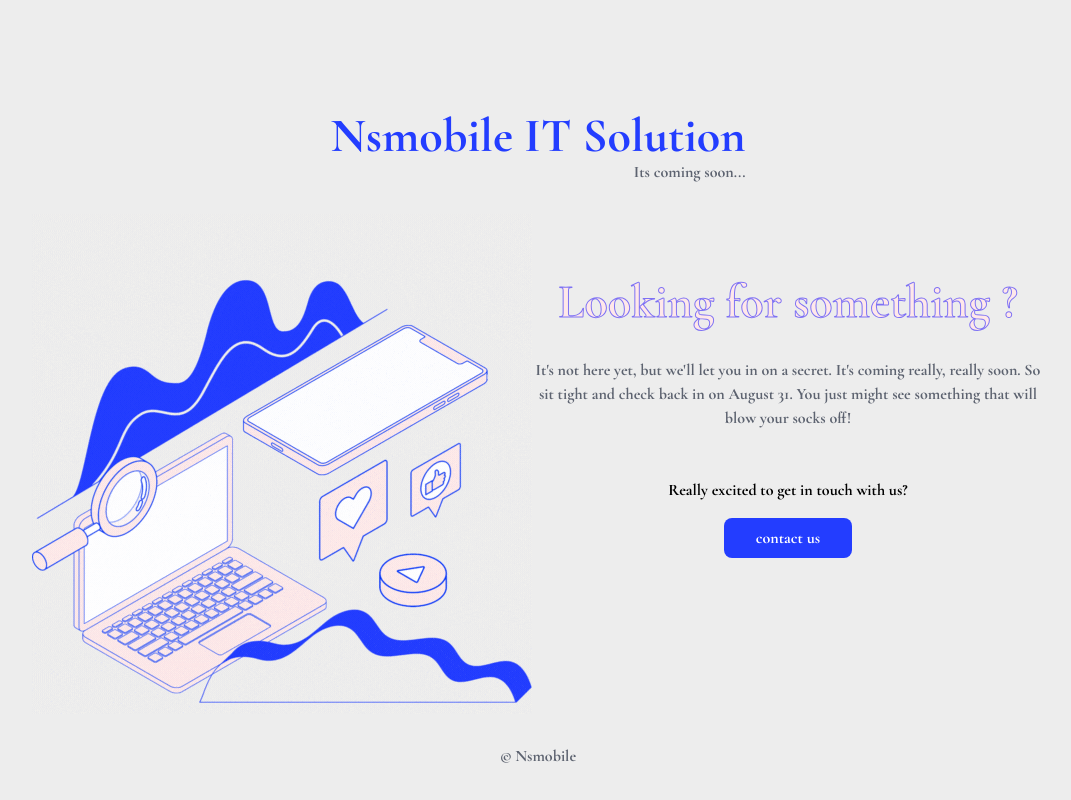
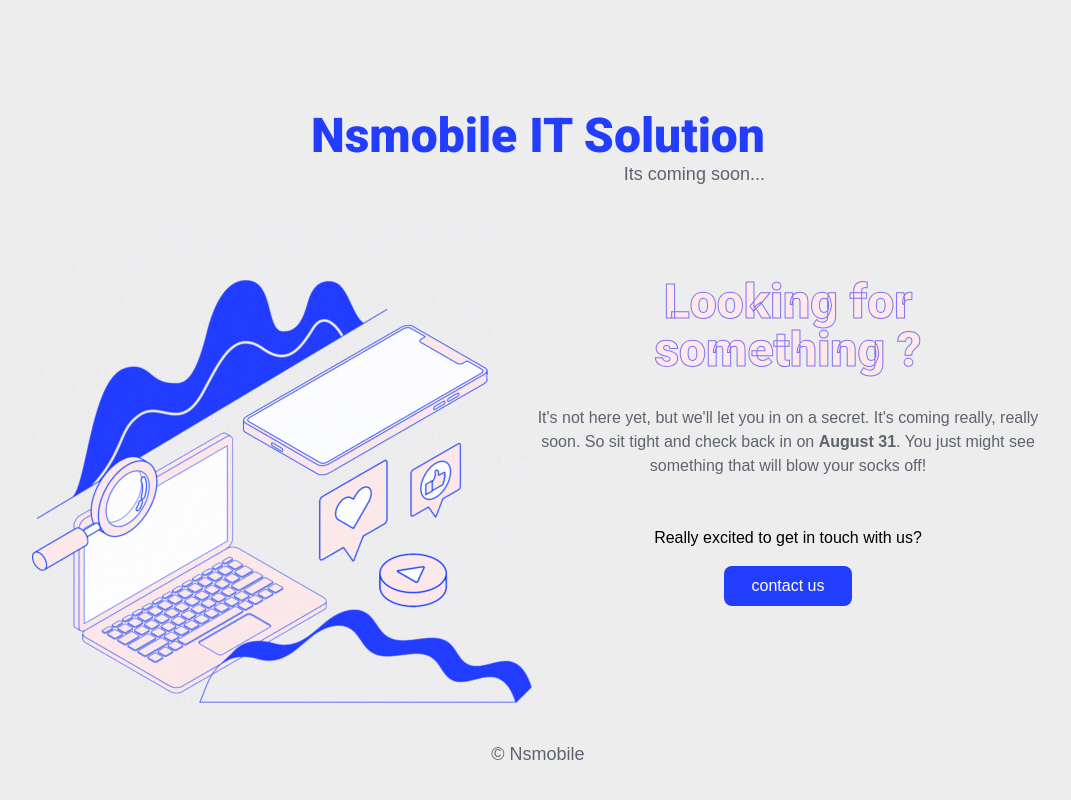
Before and after one commit to PireJoseph/nsmobile.be, an Astro site: page / in a window 1280 px wide. Shown: the whole page, without its empty margins (102-1173 px from the left). Built offline with nearby package versions, Linux system fonts and the light colour scheme; Astro itself is replaced by a stand-in of ours.

Commit message:
fix(style): use google fonts

```diff
--- a/src/layouts/BaseLayout.astro
+++ b/src/layouts/BaseLayout.astro
@@ -12,6 +12,12 @@ const { title = 'NSmobile.be' } = Astro.props;
 		<meta charset='UTF-8' />
 		<meta name='viewport' content='width=device-width' />
 		<link rel='icon' type='image/svg+xml' href='/favicon.svg' />
+		<link rel='preconnect' href='https://fonts.googleapis.com' />
+		<link rel='preconnect' href='https://fonts.gstatic.com' crossorigin />
+		<link
+			href='https://fonts.googleapis.com/css2?family=Nunito:wght@500&family=Roboto:wght@900&display=swap'
+			rel='stylesheet'
+		/>
 		<meta name='generator' content={Astro.generator} />
 		<title>{title}</title>
 	</head>
@@ -23,8 +29,7 @@ const { title = 'NSmobile.be' } = Astro.props;
 </html>
 <style is:global>
 	@font-face {
-		font-family: 'CormorantGaramond';
-		src: url('/fonts/CormorantGaramond-Bold.ttf');
+		font-family: 'Nunito', sans-serif;
 		font-weight: normal;
 		font-style: normal;
 		font-display: swap;
--- a/src/pages/index.astro
+++ b/src/pages/index.astro
@@ -11,10 +11,12 @@ export const prerender = true;
 		<head>
 			<div>
 				<h1
-					class='text-center text-xl font-black text-primary lg:mt-20 lg:text-5xl'>
+					class='text-center text-4xl font-black text-primary lg:mt-20 lg:text-5xl'>
 					Nsmobile IT Solution
 				</h1>
-				<p class='text-right text-shadow'>Its coming soon...</p>
+				<p class='text-right text-sm text-shadow lg:text-lg'>
+					Its coming soon...
+				</p>
 			</div>
 		</head>
 		<main class='flex flex-col justify-center lg:flex-row'>
@@ -28,7 +30,7 @@ export const prerender = true;
 			</aside>
 			<div class='flex max-w-lg flex-col items-center text-center lg:shrink'>
 				<h2
-					class='mt-8 max-w-lg text-3xl font-black text-light lg:mt-16 lg:text-5xl'>
+					class='mt-8 max-w-lg px-4 text-3xl font-black text-light lg:mt-16 lg:text-5xl'>
 					Looking for something ?
 				</h2>
 				<p class='lg:my-18 my-4 max-w-xl text-shadow lg:my-8'>
@@ -46,10 +48,14 @@ export const prerender = true;
 				</a>
 			</div>
 		</main>
-		<footer class='text-shadow'>© Nsmobile</footer>
+		<footer class='text-sm text-shadow lg:text-lg'>© Nsmobile</footer>
 	</div>
 
 	<style>
+		h1,
+		h2 {
+			font-family: 'Roboto', sans-serif;
+		}
 		h2 {
 			-webkit-text-stroke: 1px #7e72f4;
 			text-stroke: 1px #7e72f4;
```
Also changed, not shown: public/fonts/CormorantGaramond-Bold.ttf (deleted).
